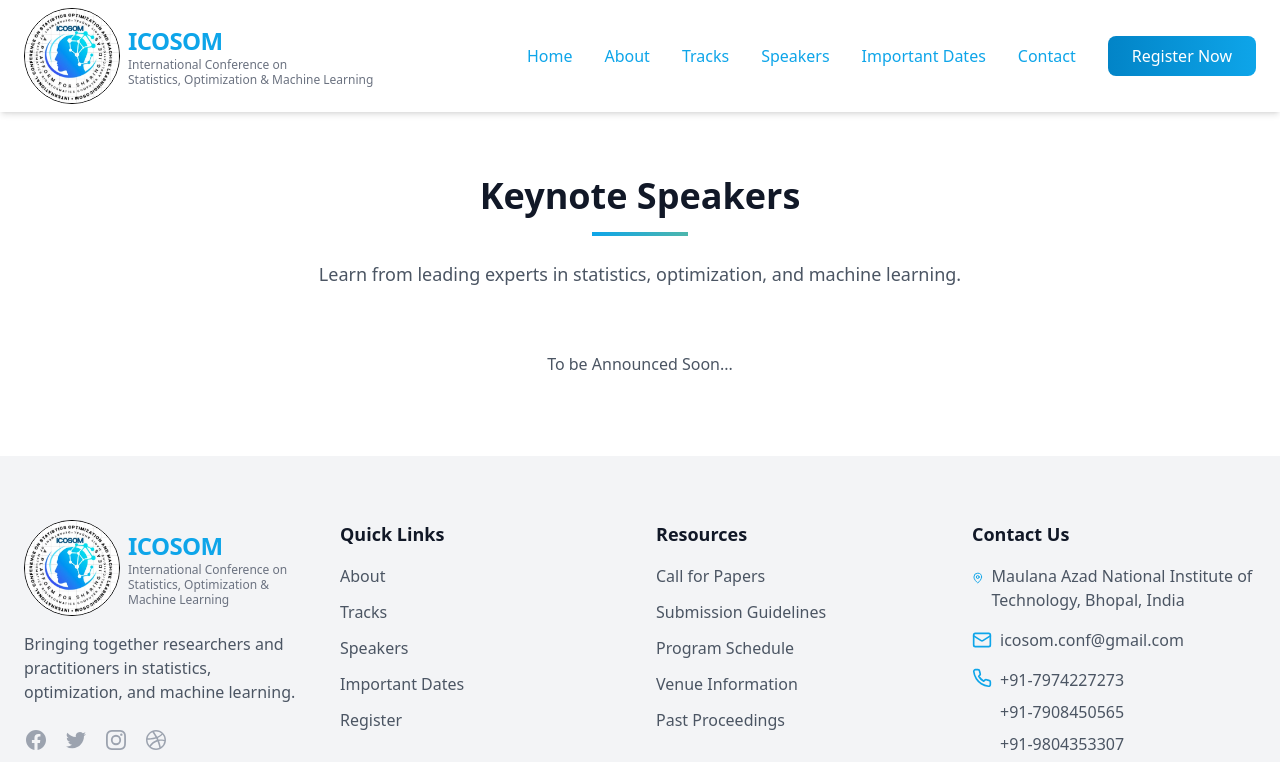
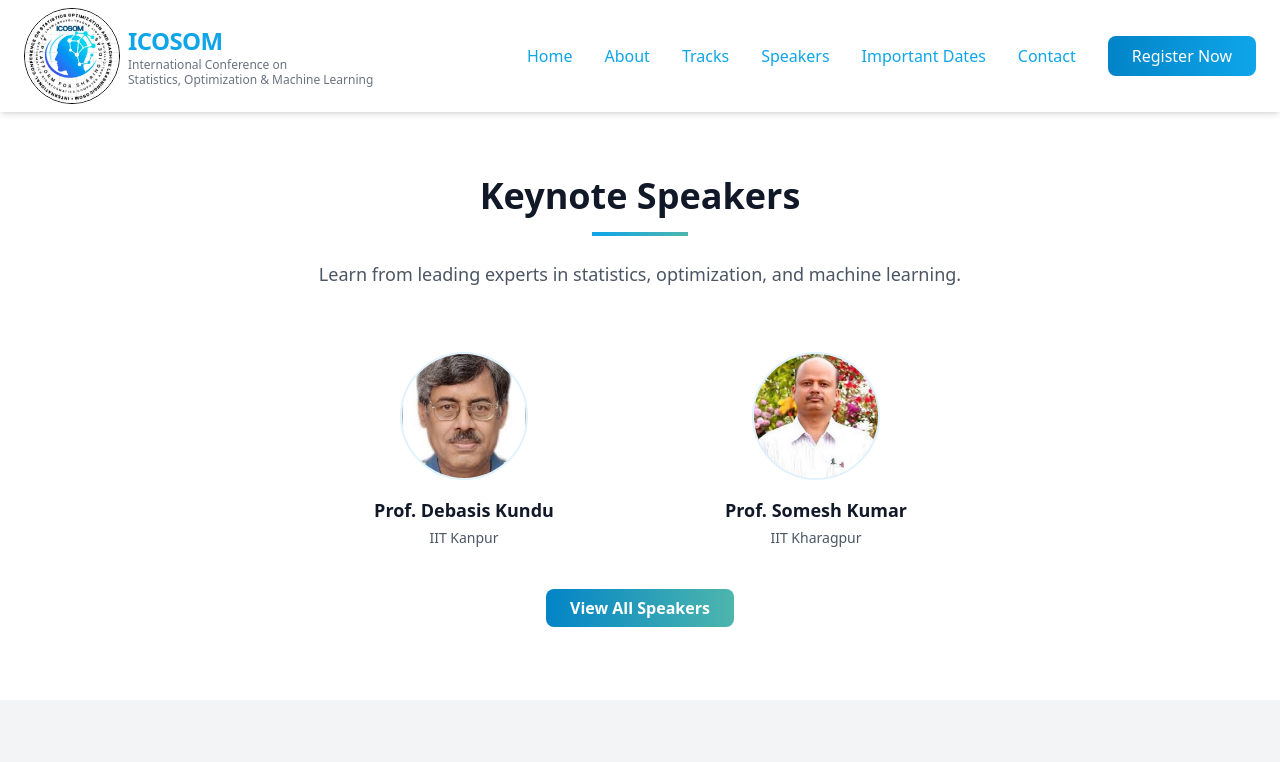
Before and after one commit to Maverick-08/icosom, a React (Vite) app: page /speakers in a window 1280 px wide. Shown: the top 762 px of the page. Built offline with nearby package versions, Linux system fonts and the light colour scheme.

Commit message:
added guest speakers

```diff
--- a/src/components/SpeakersSection.tsx
+++ b/src/components/SpeakersSection.tsx
@@ -1,32 +1,20 @@
-
-import React from 'react';
 import { Avatar, AvatarFallback, AvatarImage } from '@/components/ui/avatar';
+import guestSpeaker1 from "@/assets/speaker1.jpeg";
+import guestSpeaker2 from "@/assets/speaker2.jpeg";
 
 const SpeakersSection = () => {
   const speakers = [
     {
-      name: "Dr. Emily Chen",
-      role: "AI Research Lead, Stanford University",
-      image: "",
-      initials: "EC"
+      name: "Prof. Debasis Kundu",
+      role: "IIT Kanpur",
+      image: guestSpeaker1,
+      initials: "DK"
     },
     {
-      name: "Prof. Michael Johnson",
-      role: "Director, Institute for Statistical Science",
-      image: "",
-      initials: "MJ"
-    },
-    {
-      name: "Dr. Sarah Rodriguez",
-      role: "Principal Researcher, Tech Innovations",
-      image: "",
-      initials: "SR"
-    },
-    {
-      name: "Prof. David Kim",
-      role: "Chair of Optimization, MIT",
-      image: "",
-      initials: "DK"
+      name: "Prof. Somesh Kumar",
+      role: "IIT Kharagpur",
+      image: guestSpeaker2,
+      initials: "SK"
     }
   ];
 
@@ -40,8 +28,8 @@ const SpeakersSection = () => {
             Learn from leading experts in statistics, optimization, and machine learning.
           </p>
         </div>
-        <p className='text-gray-600 text-center'>To be Announced Soon...</p>
-        {/* <div className="grid grid-cols-1 md:grid-cols-2 lg:grid-cols-4 gap-8">
+
+        <div className="lg:max-w-2xl mx-auto grid grid-cols-1 md:grid-cols-2 gap-8">
           {speakers.map((speaker, index) => (
             <div key={index} className="text-center">
               <Avatar className="h-32 w-32 mx-auto mb-4 border-2 border-icosom-100">
@@ -58,7 +46,7 @@ const SpeakersSection = () => {
 
         <div className="text-center mt-12">
           <a href="#" className="gradient-button">View All Speakers</a>
-        </div> */}
+        </div>
       </div>
     </section>
   );
```
Also changed, not shown: src/assets/speaker1.jpeg (added), src/assets/speaker2.jpeg (added).
